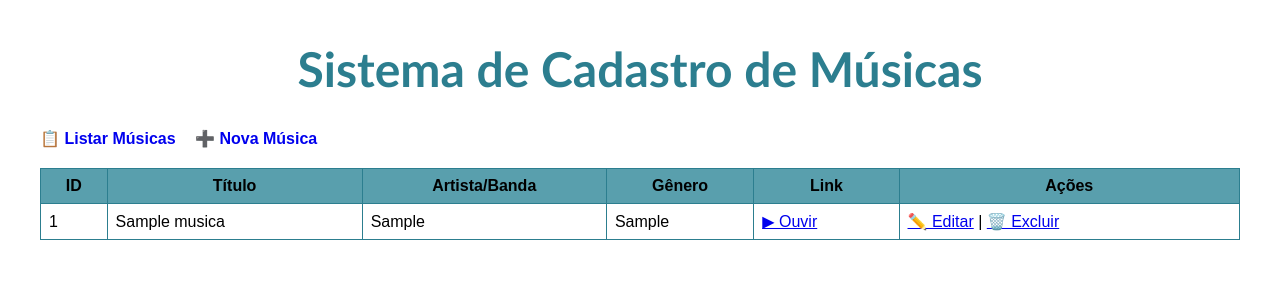
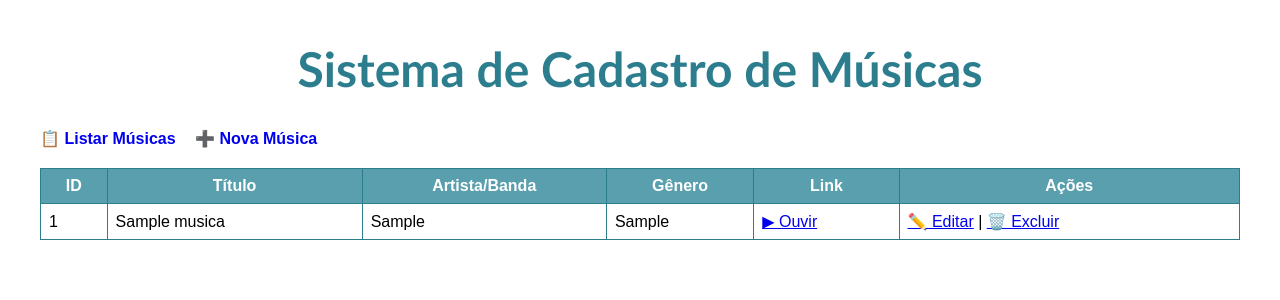
Before and after one commit to Lunarosa5/crud_poo, a PHP site: page / in a window 1280 px wide. Shown: the top 300 px of the page. Run offline with PHP 8.4, Linux system fonts and the light colour scheme; tables that the repository leaves empty or names only in its code hold one stand-in row (values such as "Sample post"); some libraries are stand-ins or nearby versions.

Commit message:
alterações em exercicios.md

```diff
--- a/public/index.php
+++ b/public/index.php
@@ -16,7 +16,7 @@ $musicas = $repo->listar();
         nav a { margin-right: 15px; text-decoration: none; font-weight: bold; }
         table { border-collapse: collapse; width: 100%; margin-top: 20px; }
         th, td { border: 1px solid #2c7e8f; padding: 8px; }
-        th { background: #599fad; }
+        th { background: #599fad; color: white;}
     </style>
 </head>
 <body>
```
Also changed, not shown: exercicios.md (+5 -0 lines).
